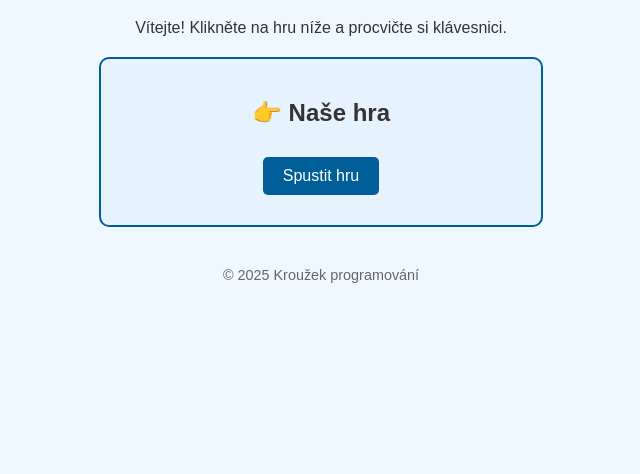
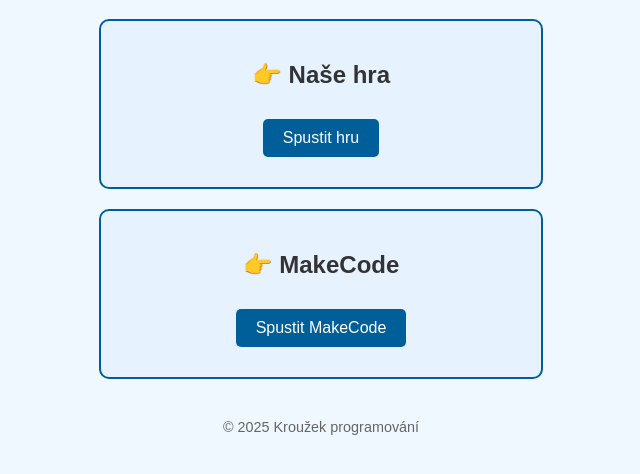
Before and after one commit to Lisensti-Bajti/Programko3, a plain HTML site: page index.html in a window 1280 px wide. Shown: the part 110-584 px from the top of the page, without its empty margins (319-959 px from the left). Drawn offline with Linux system fonts and the light colour scheme.

Commit message:
Add MakeCode link section to index.html

```diff
--- a/index.html
+++ b/index.html
@@ -39,13 +39,18 @@
 </head>
 <body>
   <h1>🎮 Kroužek programování</h1>
-  <p>Vítejte! Klikněte na hru níže a procvičte si klávesnici.</p>
 
   <div class="link-box">
     <h2>👉 Naše hra</h2>
     <a href="game.html">Spustit hru</a>
   </div>
 
+  <div class="link-box">
+    <h2>👉 MakeCode</h2>
+    <a href="makecode.microbit.org">Spustit MakeCode</a>
+  </div>
+
+
   <footer style="margin-top: 40px; font-size: 0.9em; color: #666;">
     © 2025 Kroužek programování
   </footer>
```
